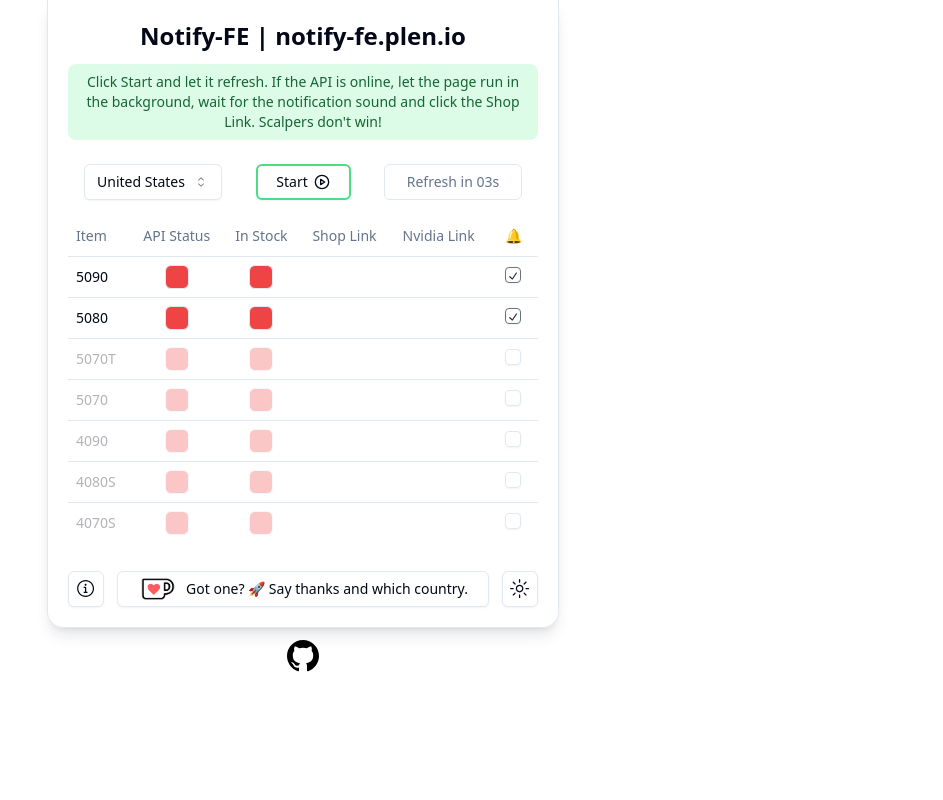
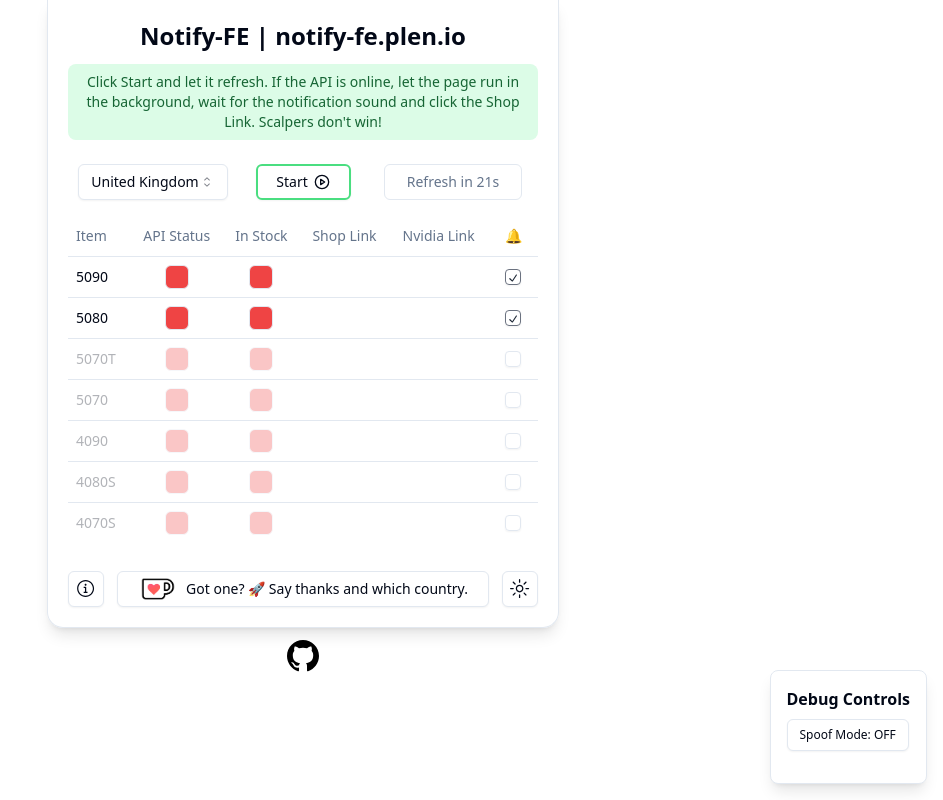
Before and after one commit to jlplenio/notify-fe, a Next.js app: page / in a window 1280 px wide. Shown: the whole page, without its empty margins (337-1280 px from the left). Built offline with nearby package versions, Linux system fonts and the light colour scheme.

Commit message:
debug mode

```diff
--- a/src/components/DataFetcher.tsx
+++ b/src/components/DataFetcher.tsx
@@ -1,6 +1,8 @@
-import { useState, useEffect, useRef } from "react";
+import { useState, useEffect } from "react";
 import axios from "axios";
 import { type GpuCard } from "~/components/types/gpuInterface";
+import { getMockApiResponse } from "~/data/mock_responses";
+import { useDebug } from "~/context/DebugContext";
 
 function useFetchGpuAvailability(
   initialGpuCards: GpuCard[],
@@ -10,6 +12,9 @@
   const [gpuCards, setGpuCards] = useState<GpuCard[]>(initialGpuCards);
   const [isLoading, setIsLoading] = useState<boolean>(false);
   const [error, setError] = useState<Error | null>(null);
+
+  // Get spoofingEnabled from the debug context.
+  const { spoofingEnabled } = useDebug();
 
   interface ApiResponse {
     success: boolean;
@@ -38,6 +43,25 @@
         if (!card.included) {
           return card;
         }
+
+        // Use spoof responses if in development and spoofing is enabled.
+        if (process.env.NODE_ENV === "development" && spoofingEnabled) {
+          const mockResponse = getMockApiResponse(card.name);
+          const isActive = mockResponse.listMap.some(
+            (item) => item.is_active === "true",
+          );
+
+          return {
+            ...card,
+            locale: selectedRegion,
+            product_url: mockResponse.listMap[0]?.product_url ?? null,
+            available: isActive,
+            last_seen: isActive ? new Date().toISOString() : card.last_seen,
+            api_reachable: true,
+            api_error: false,
+          };
+        }
+
         let card_url = card.api_url;
         if (
           // Use German (or other selected) URL when applicable.
@@ -95,7 +119,7 @@
     };
 
     void fetchAvailability();
-  }, [selectedRegion, fetchTrigger]);
+  }, [selectedRegion, fetchTrigger, spoofingEnabled]);
 
   // When the parent's GPU cards change (i.e. when a checkbox is toggled),
   // update the local state by merging the latest "included" flags.
--- /dev/null
+++ b/src/components/DebugPanel.tsx
@@ -0,0 +1,42 @@
+import { useDebug } from "~/context/DebugContext";
+import { mockResponses, toggleMockAvailability } from "~/data/mock_responses";
+import { Button } from "./ui/button";
+
+export function DebugPanel() {
+  const { spoofingEnabled, setSpoofingEnabled } = useDebug();
+
+  if (process.env.NODE_ENV !== "development") {
+    return null;
+  }
+
+  return (
+    <div className="fixed bottom-4 right-4 rounded-lg border bg-background p-4 shadow-lg">
+      <h3 className="mb-2 font-bold">Debug Controls</h3>
+      <div className="mb-4">
+        <Button
+          variant="outline"
+          size="sm"
+          onClick={() => setSpoofingEnabled((prev) => !prev)}
+        >
+          {spoofingEnabled ? "Spoof Mode: ON" : "Spoof Mode: OFF"}
+        </Button>
+      </div>
+      {spoofingEnabled && (
+        <div className="space-y-2">
+          {Object.entries(mockResponses).map(([gpuName, isAvailable]) => (
+            <div key={gpuName} className="flex items-center gap-2">
+              <span>{gpuName}:</span>
+              <Button
+                variant={isAvailable ? "destructive" : "default"}
+                size="sm"
+                onClick={() => toggleMockAvailability(gpuName)}
+              >
+                {isAvailable ? "Set Unavailable" : "Set Available"}
+              </Button>
+            </div>
+          ))}
+        </div>
+      )}
+    </div>
+  );
+}
--- a/src/components/ItemRow.tsx
+++ b/src/components/ItemRow.tsx
@@ -85,7 +85,7 @@
           </a>
         )}
       </TableCell>
-      <TableCell className="flex items-center justify-center px-0 text-center">
+      <TableCell className="flex items-center justify-center px-0 py-2.5 text-center">
         <Checkbox
           checked={gpuCard.included}
           onCheckedChange={(checked) =>
--- /dev/null
+++ b/src/context/DebugContext.tsx
@@ -0,0 +1,26 @@
+import React, { createContext, useContext, useState } from "react";
+
+interface DebugContextProps {
+  spoofingEnabled: boolean;
+  setSpoofingEnabled: React.Dispatch<React.SetStateAction<boolean>>;
+}
+
+const DebugContext = createContext<DebugContextProps | undefined>(undefined);
+
+export const DebugProvider = ({ children }: { children: React.ReactNode }) => {
+  const [spoofingEnabled, setSpoofingEnabled] = useState(false);
+
+  return (
+    <DebugContext.Provider value={{ spoofingEnabled, setSpoofingEnabled }}>
+      {children}
+    </DebugContext.Provider>
+  );
+};
+
+export const useDebug = () => {
+  const context = useContext(DebugContext);
+  if (!context) {
+    throw new Error("useDebug must be used within a DebugProvider");
+  }
+  return context;
+};
--- /dev/null
+++ b/src/data/mock_responses.ts
@@ -0,0 +1,31 @@
+export const mockResponses: Record<string, boolean> = {
+  "5090": false,
+  "5080": false,
+  "5070T": false,
+  "5070": false,
+  "4090": false,
+  "4080S": false,
+  "4070S": false,
+};
+
+// Helper function to toggle availability
+export const toggleMockAvailability = (gpuName: string) => {
+  if (gpuName in mockResponses) {
+    mockResponses[gpuName] = !mockResponses[gpuName];
+  }
+};
+
+// Function to generate mock API response
+export const getMockApiResponse = (gpuName: string) => ({
+  success: true,
+  map: null,
+  listMap: [
+    {
+      is_active: mockResponses[gpuName] ? "true" : "false",
+      product_url: "https://store.nvidia.com/test-url",
+      price: "999.99",
+      fe_sku: "TEST_SKU",
+      locale: "test-locale",
+    },
+  ],
+});
--- a/src/pages/_app.tsx
+++ b/src/pages/_app.tsx
@@ -1,6 +1,7 @@
 import { ThemeProvider } from "next-themes";
 import { type AppType } from "next/app";
 import Head from "next/head";
+import { DebugProvider } from "~/context/DebugContext";
 
 import "~/styles/globals.css";
 
@@ -79,7 +80,9 @@
         {/* Canonical */}
         <link rel="canonical" href="https://notify-fe.plen.io/" />
       </Head>
-      <Component {...pageProps} />
+      <DebugProvider>
+        <Component {...pageProps} />
+      </DebugProvider>
     </ThemeProvider>
   );
 };
--- a/src/pages/index.tsx
+++ b/src/pages/index.tsx
@@ -18,30 +18,16 @@
 import { InfoButton } from "~/components/Info";
 import KoFiButton from "~/components/KoFiButton";
 import { playSound } from "~/components/Beeper";
+import { DebugPanel } from "~/components/DebugPanel";
 
 function Home(): JSX.Element {
-  const startCountdown = 3;
+  const startCountdown = 21;
   const [countdown, setCountdown] = useState(startCountdown);
   const [fetchTrigger, setFetchTrigger] = useState(0);
   const [isActive, setIsActive] = useState(false);
-  const [selectedRegion, setSelectedRegion] = useState("cz-cz");
+  const [selectedRegion, setSelectedRegion] = useState("en-gb");
   const [gpuCards, setGpuCards] = useState(initialGpuCardsData);
   const [hasStartedOnce, setHasStartedOnce] = useState(false);
-
-  // Locale detection
-  useEffect(() => {
-    const availableLocales = Object.values(localeInfo);
-    const browserLanguage = navigator.language.toLowerCase();
-    const primaryLanguageSubtag = browserLanguage.split("-")[0];
-
-    const exactMatch = availableLocales.find(
-      (locale) => locale.toLowerCase() === browserLanguage,
-    );
-    const primarySubtagMatch = availableLocales.find((locale) =>
-      locale.toLowerCase().startsWith(primaryLanguageSubtag + "-"),
-    );
-    setSelectedRegion(exactMatch ?? primarySubtagMatch ?? "de-de");
-  }, []);
 
   // Countdown logic
   useEffect(() => {
@@ -167,6 +153,7 @@
         </div>
       </div>
       <Analytics />
+      {process.env.NODE_ENV === "development" && <DebugPanel />}
       <div className="mt-3">
         <a
           href="https://github.com/jlplenio/notify-fe"
```
